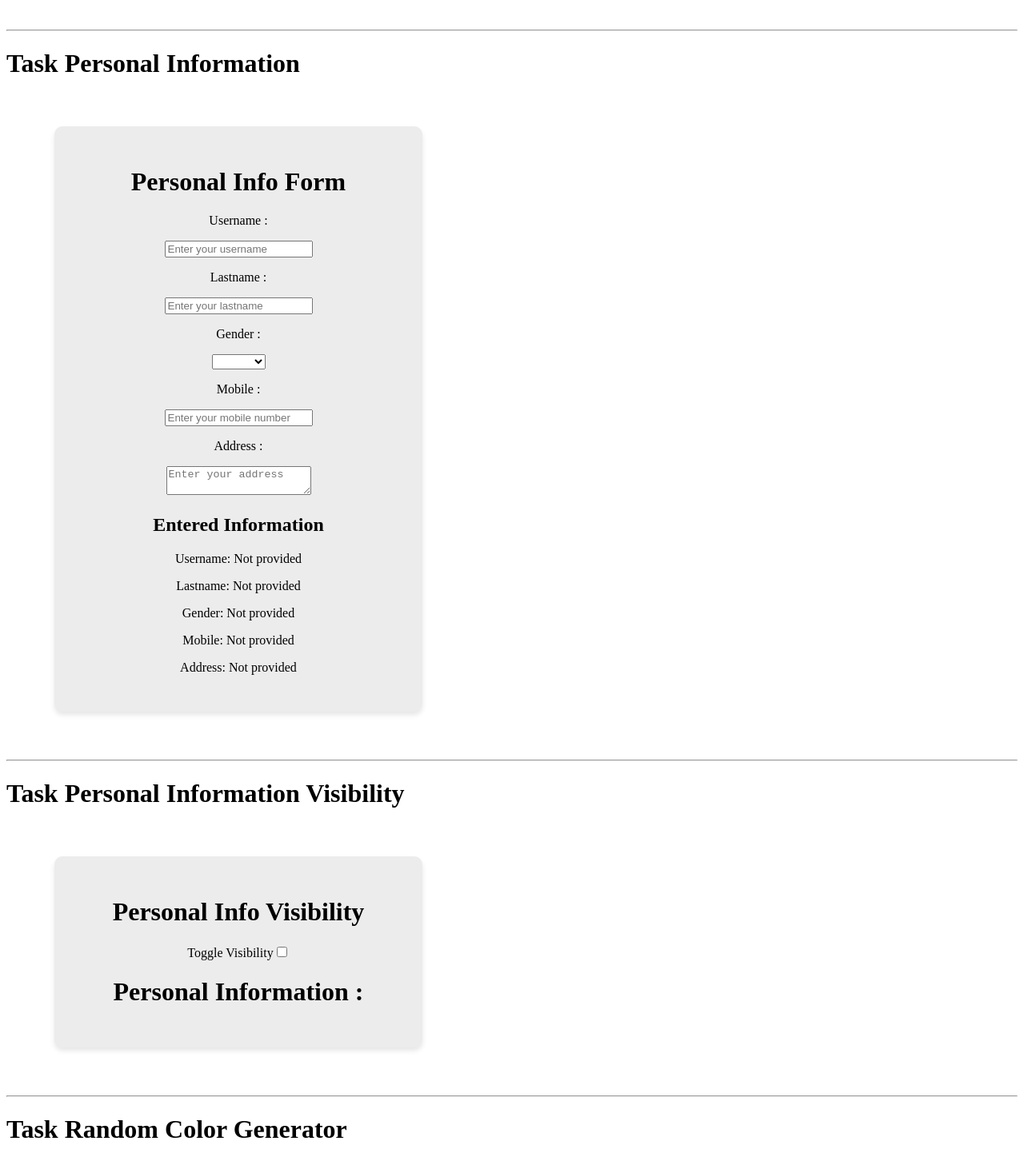
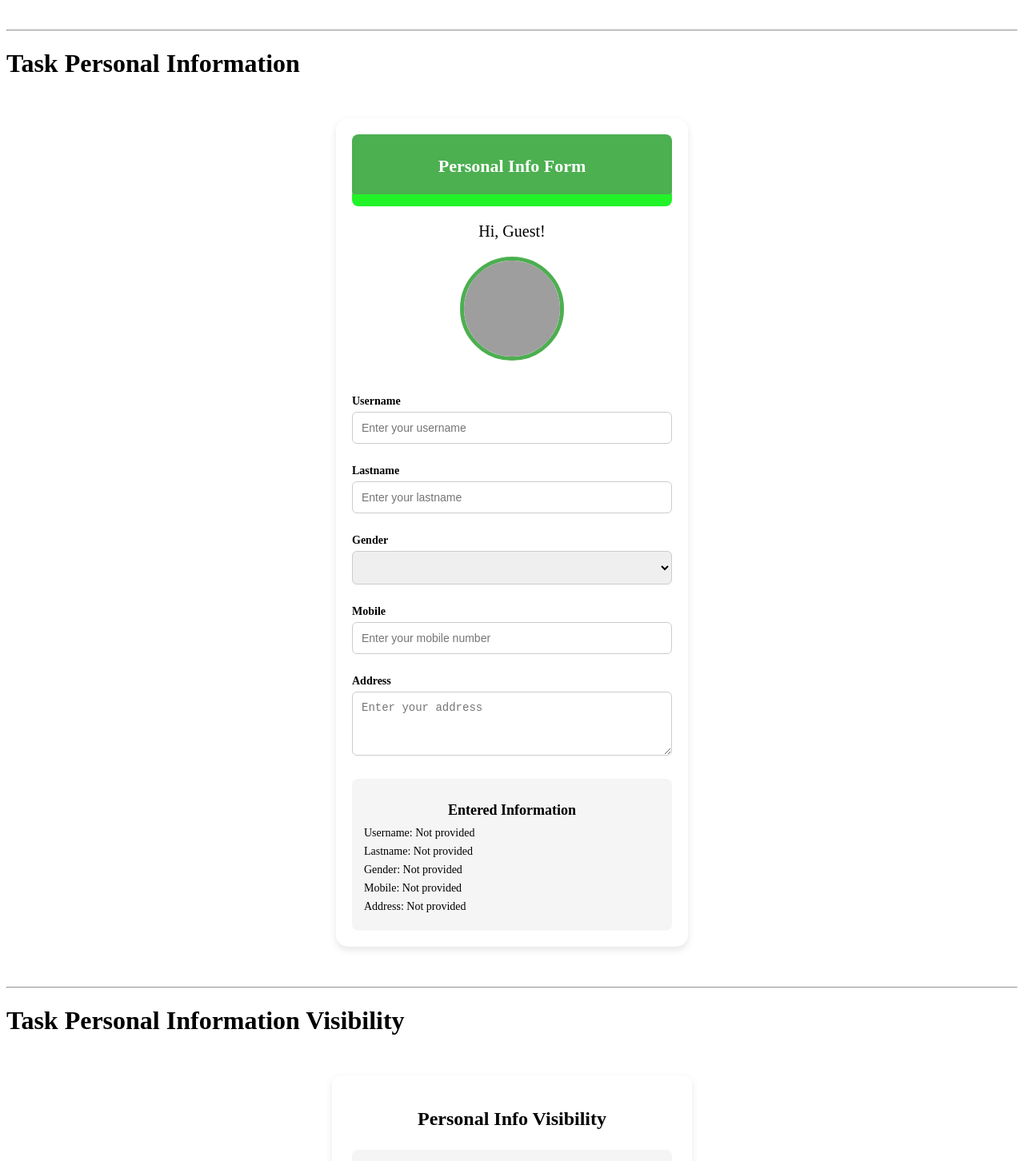
Before and after one commit to ArshBiG/Vue2-Project, a Vue app: page / in a window 1280 px wide. Shown: the part 1330-2782 px from the top of the page at 80% size. Built offline with nearby package versions, Linux system fonts and the light colour scheme; grey boxes are pictures that could not be loaded.

Commit message:
Add AgeCalculator component and update styles

```diff
--- a/src/App.vue
+++ b/src/App.vue
@@ -1,9 +1,11 @@
 <script>
+
 import MiniProject from './components/miniProject.vue';
 import QueueCounter from './components/QueueCounter.vue';
 import PersonalInfoForm from './components/PersonalInfoForm.vue';
 import PersonalInfoVisibility from './components/PersonalInfoVisibility.vue';
 import RandomColor from './components/randomColor.vue';
+import AgeCalculator from './components/AgeCalculator.vue';
 
 export default {
   components: {
@@ -12,6 +14,7 @@ export default {
     PersonalInfoForm,
     PersonalInfoVisibility,
     RandomColor,
+    AgeCalculator,
   }
 }
 
@@ -50,6 +53,13 @@ export default {
       <randomColor />
     </div>
 
+    <hr>
+    <div>
+      <h1>Task Age Calculator</h1>
+      <AgeCalculator />
+    </div>
+
+
 
   </div>
 </template>
--- /dev/null
+++ b/src/components/AgeCalculator.vue
@@ -0,0 +1,193 @@
+<script>
+
+    export default {
+        data() {
+            return{
+                age: null,
+                calculatedAge: null
+            }
+        },
+
+        methods: {
+            calculateAge() {
+                this.calculatedAge = this.age;
+            }
+        },
+
+        computed: {
+            ageInDays() {
+                if (this.calculatedAge !== null) {
+                    return this.calculatedAge * 365;
+                }
+                return null;
+            },
+            ageInMonths() {
+                if (this.calculatedAge !== null) {
+                    return this.calculatedAge * 12;
+                }
+                return null;
+            },
+            ageInHours() {
+                if (this.calculatedAge !== null) {
+                    return this.calculatedAge * 365 * 24;
+                }
+                return null;
+            },
+        }
+    }
+</script>
+
+<template>
+    <div class="box" >
+        <div class="box__content" >
+            <h1>Age Calculator</h1>
+            <input
+                v-model.number="age"
+                type="number"
+                placeholder="Enter your age in years"
+                />
+                <div class="age-results" v-if="calculatedAge !== null">
+
+                <div class="result">
+                    <span class="result__value">{{ ageInMonths }}</span>
+                    <span class="result__label">Months</span>
+                </div>
+
+                <div class="result">
+                    <span class="result__value">{{ ageInDays }}</span>
+                    <span class="result__label">Days</span>
+                </div>
+
+                <div class="result">
+                    <span class="result__value">{{ ageInHours }}</span>
+                    <span class="result__label">Hours</span>
+                </div>
+            </div>
+            <div class="age-placeholder" v-else>
+                <p>Please enter your age to see the calculations.</p>
+            </div>
+            <button @click="calculateAge">
+                Calculate
+            </button>
+        </div>
+    </div>
+</template>
+
+
+<style lang="scss" scoped>
+
+.box {
+    width: 400px;
+    max-width: 90%;
+    margin: 60px auto;
+    padding: 35px;
+    background-color: #ffffff;
+    border-radius: 16px;
+    box-shadow: 0 8px 25px rgba(0, 0, 0, 0.08);
+
+    &__content {
+        display: flex;
+        flex-direction: column;
+        align-items: center;
+
+        h1 {
+            margin: 0;
+            font-size: 28px;
+            color: #222;
+        }
+
+        input {
+            width: 100%;
+            box-sizing: border-box;
+            margin-top: 25px;
+            padding: 12px 15px;
+            border: 1px solid #dcdcdc;
+            border-radius: 8px;
+            outline: none;
+            font-size: 15px;
+            transition: 0.2s;
+
+            &:focus {
+                border-color: #777;
+                box-shadow: 0 0 0 3px rgba(0, 0, 0, 0.05);
+            }
+
+            &::placeholder {
+                color: #999;
+            }
+        }
+
+        button {
+            width: 100%;
+            margin-top: 12px;
+            padding: 12px;
+            border: none;
+            border-radius: 8px;
+            background-color: #222;
+            color: #fff;
+            font-size: 15px;
+            cursor: pointer;
+            transition: 0.2s;
+
+            &:hover {
+                background-color: #444;
+            }
+
+            &:active {
+                transform: scale(0.98);
+            }
+        }
+    }
+}
+
+.age-results {
+    display: flex;
+    gap: 12px;
+    width: 100%;
+    margin-top: 25px;
+
+    .result {
+        flex: 1;
+        padding: 16px 8px;
+        background-color: #f7f7f7;
+        border: 1px solid #eeeeee;
+        border-radius: 10px;
+        text-align: center;
+
+        &:hover {
+            background-color: #f2f2f2;
+        }
+
+        &__value {
+            display: block;
+            font-size: 21px;
+            font-weight: bold;
+            color: #222;
+        }
+
+        &__label {
+            display: block;
+            margin-top: 6px;
+            font-size: 13px;
+            color: #777;
+        }
+    }
+}
+
+.age-placeholder {
+    width: 100%;
+    box-sizing: border-box;
+    margin-top: 25px;
+    padding: 15px;
+    background-color: #f7f7f7;
+    border-radius: 10px;
+    color: #777;
+    font-size: 14px;
+    text-align: center;
+
+    p {
+        margin: 0;
+    }
+}
+
+</style>
--- a/src/components/PersonalInfoForm.vue
+++ b/src/components/PersonalInfoForm.vue
@@ -1,7 +1,7 @@
 <script>
 export default {
   data() {
-        return{
+    return {
       username: "",
       lastname: "",
       gender: "",
@@ -10,31 +10,77 @@ export default {
     }
   },
 }
+</script>
+<template>
+  <div class="card">
 
-</script>
+    <div class="box">
+      <h1>Personal Info Form</h1>
+    </div>
 
+    <div class="box--two"></div>
 
-<template>
-    <div class="personal" >
-        <h1>Personal Info Form</h1>
-        <div>
-            <p>Username :</p>
-            <input v-model="username" type="text" placeholder="Enter your username">
-            <p>Lastname :</p>
-            <input v-model="lastname" type="text" placeholder="Enter your lastname">
-            <p>Gender :</p>
+    <div class="greeting">
+      Hi, {{ username || 'Guest' }}!
+    </div>
+
+    <div class="avatar">
+      <img
+        src="https://gravatar.com/avatar/4002995cbc8ab6fb9cae2fd9927cc066?s=400&d=robohash&r=x"
+        alt="Profile Image"
+      >
+    </div>
+
+    <div class="form">
+
+      <div class="form__group">
+        <p>Username</p>
+        <input
+          v-model="username"
+          type="text"
+          placeholder="Enter your username"
+        >
+      </div>
+
+      <div class="form__group">
+        <p>Lastname</p>
+        <input
+          v-model="lastname"
+          type="text"
+          placeholder="Enter your lastname"
+        >
+      </div>
+
+      <div class="form__group">
+        <p>Gender</p>
         <select v-model="gender">
           <option value="male">Male</option>
           <option value="female">Female</option>
         </select>
-            <p>Mobile :</p>
-            <input v-model="mobile" type="text" placeholder="Enter your mobile number">
-            <p>Address :</p>
-            <textarea v-model="address" placeholder="Enter your address"></textarea>
       </div>
 
-        <div>
+      <div class="form__group">
+        <p>Mobile</p>
+        <input
+          v-model="mobile"
+          type="text"
+          placeholder="Enter your mobile number"
+        >
+      </div>
+
+      <div class="form__group">
+        <p>Address</p>
+        <textarea
+          v-model="address"
+          placeholder="Enter your address"
+        ></textarea>
+      </div>
+
+    </div>
+
+    <div class="information">
       <h2>Entered Information</h2>
+
       <p>Username: {{ username || 'Not provided' }}</p>
       <p>Lastname: {{ lastname || 'Not provided' }}</p>
       <p>Gender: {{ gender || 'Not provided' }}</p>
@@ -45,20 +91,113 @@ export default {
   </div>
 </template>
 
-<style>
+<style lang="scss" scoped>
 
+.card {
+  width: 400px;
+  margin: 50px auto;
+  padding: 20px;
+  background: white;
+  border-radius: 15px;
+  box-shadow: 0 4px 10px rgba(0, 0, 0, 0.1);
+  text-align: center;
 
+  .box {
+    height: 80px;
+    display: flex;
+    align-items: center;
+    justify-content: center;
+    background: #4CAF50;
+    border-radius: 8px;
+    color: white;
 
-.personal {
-    text-align: center;
-    margin-top: 50px;
-    background-color: #ececec;
-    padding: 30px;
-    margin: 60px;
-    border-radius: 10px;
-    box-shadow: 0 4px 6px rgba(0, 0, 0, 0.1);
-    width: 400px;
+    h1 {
+      font-size: 22px;
+    }
   }
 
+  .box--two {
+    height: 15px;
+    margin-top: -5px;
+    background: #21f328;
+    border-radius: 0 0 8px 8px;
+  }
+
+  .greeting {
+    margin: 20px 0;
+    font-size: 20px;
+  }
+
+  .avatar {
+    margin-bottom: 25px;
+
+    img {
+      width: 120px;
+      height: 120px;
+      border-radius: 50%;
+      border: 5px solid #4CAF50;
+      transition: 0.3s ease;
+
+      &:hover {
+        box-shadow: 0 0 10px 2px rgba(76, 175, 80, 0.4);
+      }
+    }
+  }
+
+  .form {
+    display: flex;
+    flex-direction: column;
+    gap: 12px;
+    text-align: left;
+
+    .form__group {
+      p {
+        margin-bottom: 5px;
+        font-size: 14px;
+        font-weight: bold;
+      }
+
+      input,
+      select,
+      textarea {
+        width: 100%;
+        padding: 11px;
+        box-sizing: border-box;
+        border: 1px solid #ccc;
+        border-radius: 6px;
+        font-size: 14px;
+        transition: 0.3s ease;
+
+        &:focus {
+          border-color: #4CAF50;
+          box-shadow: 0 0 5px rgba(76, 175, 80, 0.3);
+        }
+      }
+
+      textarea {
+        height: 80px;
+      }
+    }
+  }
+
+  .information {
+    margin-top: 25px;
+    padding: 15px;
+    background: #f5f5f5;
+    border-radius: 8px;
+    text-align: left;
+
+    h2 {
+      margin-bottom: 10px;
+      font-size: 18px;
+      text-align: center;
+    }
+
+    p {
+      margin: 7px 0;
+      font-size: 14px;
+    }
+  }
+}
 
 </style>
--- a/src/components/PersonalInfoVisibility.vue
+++ b/src/components/PersonalInfoVisibility.vue
@@ -2,29 +2,119 @@
 
 export default {
   data() {
-        return{
+    return {
       isLoggedin: false,
     }
-    }}
+  }
+}
 
 </script>
 
 <template>
   <div class="personal">
+
     <h1>Personal Info Visibility</h1>
-        <div>
+
+    <div class="toggle">
       <label>Toggle Visibility</label>
-            <input type="checkbox" v-model="isLoggedin">
-            <h1>Personal Information :</h1>
-            <div v-show="isLoggedin">
-                <p>username: john</p>
-                <p>lastName: doe</p>
+
+      <input
+        type="checkbox"
+        v-model="isLoggedin"
+      >
     </div>
-            <div v-if="isLoggedin" >
-                <p>email: john.doe@example.com</p>
-                <p>phone: 123-456-7890</p>
-                <p>address: 123 Main St, Anytown, USA</p>
+
+    <div class="information">
+
+      <h2>Personal Information</h2>
+
+      <div v-show="isLoggedin" class="info-box">
+        <p>Username: john</p>
+        <p>Last Name: doe</p>
       </div>
+
+      <div v-if="isLoggedin" class="info-box">
+        <p>Email: john.doe@example.com</p>
+        <p>Phone: 123-456-7890</p>
+        <p>Address: 123 Main St, Anytown, USA</p>
       </div>
+
+      <p v-if="!isLoggedin" class="hidden-message">
+        Personal information is hidden.
+      </p>
+
+    </div>
+
   </div>
 </template>
+
+<style lang="scss" scoped>
+
+.personal {
+  width: 400px;
+  margin: 50px auto;
+  padding: 25px;
+  background-color: white;
+  border-radius: 12px;
+  box-shadow: 0 4px 10px rgba(0, 0, 0, 0.1);
+  text-align: center;
+
+  h1 {
+    margin-bottom: 25px;
+    font-size: 24px;
+  }
+
+  .toggle {
+    display: flex;
+    align-items: center;
+    justify-content: center;
+    gap: 10px;
+    padding: 12px;
+    background-color: #f5f5f5;
+    border-radius: 8px;
+    label {
+      font-size: 14px;
+    }
+
+    input {
+      width: 18px;
+      height: 18px;
+      cursor: pointer;
+    }
+  }
+
+  .information {
+    margin-top: 25px;
+    padding: 15px;
+    background-color: #f9f9f9;
+    border-radius: 8px;
+    text-align: left;
+
+    h2 {
+      margin-bottom: 15px;
+      font-size: 18px;
+      text-align: center;
+    }
+
+    .info-box {
+      padding: 10px;
+      background-color: white;
+      border: 1px solid #ddd;
+      border-radius: 6px;
+
+      p {
+        margin: 7px 0;
+        font-size: 14px;
+      }
+    }
+
+    .hidden-message {
+      padding: 10px;
+      color: #777;
+      text-align: center;
+      font-size: 14px;
+    }
+  }
+}
+
+</style>
--- a/src/components/QueueCounter.vue
+++ b/src/components/QueueCounter.vue
@@ -61,7 +61,7 @@ $border: #0e0e0f;
     margin-top: 50px;
     background-color: $primary;
     padding: 30px;
-    margin: 60px;
+    margin: 60px auto ;
     border-radius: 10px;
     box-shadow: 0 4px 6px rgba(0, 0, 0, 0.1);
     width: 400px;
--- a/src/components/randomColor.vue
+++ b/src/components/randomColor.vue
@@ -10,66 +10,143 @@ export default {
   methods: {
     // Create Random Color
     genereteColor() {
-            const randomColor = Math.floor(Math.random() * 16777215).toString(16).padStart(6, '0');
-            this.colors.push(`#${randomColor}`);
+      const randomColor = Math.floor(Math.random() * 16777215)
+        .toString(16)
+        .padStart(6, '0')
+
+      this.colors.push(`#${randomColor}`)
     },
+
     // Copy Color to Clipboard
     copyColor(color) {
       navigator.clipboard.writeText(color)
-          alert(`Copied ${color} to clipboard!`);
-        },
-
+      alert(`Copied ${color} to clipboard!`)
     }
   }
-
+}
 </script>
 
 <template>
-    <div class="personal" >
+  <div class="personal">
+
     <h1>Random Color Generator</h1>
-        <div>
+
     <!-- Generate Random Color -->
-            <button class="btn"  @click="genereteColor">Generate Random Color</button>
-            <div class="color-List" v-for="(color, index) in colors" :key="index" :style="{ backgroundColor: color}">
-                {{ color }}
+    <button
+      class="btn"
+      @click="genereteColor"
+    >
+      Generate Random Color
+    </button>
+
+    <div class="colors">
+
+      <div
+        v-for="(color, index) in colors"
+        :key="index"
+        class="color-list"
+        :style="{ backgroundColor: color }"
+      >
+        <div class="color__info">
+          <span>{{ color }}</span>
+
           <!-- Copy Color to Clipboard -->
-                <button class="btn__copy" @click="copyColor(color)" >
+          <button
+            class="btn__copy"
+            @click="copyColor(color)"
+          >
             📋
           </button>
         </div>
       </div>
+
+    </div>
+
   </div>
 </template>
 
-<style lang="scss" scoped >
+<style lang="scss" scoped>
+
 .personal {
+  width: 400px;
+  margin: 50px auto;
+  padding: 25px;
+  background-color: white;
+  border-radius: 10px;
+  box-shadow: 0 4px 10px rgba(0, 0, 0, 0.1);
+  text-align: center;
+
+  h1 {
+    font-size: 24px;
+    margin-bottom: 20px;
+  }
+
   .btn {
-            margin: 10px;
     padding: 10px 20px;
+
     font-size: 16px;
     cursor: pointer;
     background-color: #4CAF50;
     color: white;
     border: none;
     border-radius: 5px;
+    transition: 0.3s ease;
+
+    &:hover {
+      background-color: #3a813d;
     }
+  }
+
+  .colors {
+    display: flex;
+    flex-wrap: wrap;
+    gap: 10px;
+
+    margin-top: 15px;
+  }
+
+  .color-list {
+    width: 100px;
+    height: 80px;
+    margin: 5px auto ;
+    display: flex;
+    justify-content: center;
+    align-items: center;
+    border-radius: 5px;
+    cursor: pointer;
+    transition: 0.3s ease;
+
+    &:hover {
+      box-shadow: 0 3px 8px rgba(0, 0, 0, 0.2);
+      .color__info {
+        display: flex;
+      }
+    }
+
+    .color__info {
+      display: none;
+      align-items: center;
+      gap: 5px;
+      padding: 5px;
+      background-color: white;
+      color: black;
+      border-radius: 5px;
+    }
+
     .btn__copy {
-            display: flex;
-            justify-content: space-between;
-            padding: 5px 10px;
+      padding: 5px;
       font-size: 14px;
       cursor: pointer;
-            // background-color: #2196F3;
-            color: white;
-            border:1px solid black;
+      background-color: white;
+      color: black;
+      border: 1px solid #ccc;
       border-radius: 5px;
-            }
-        .color-List {
-            display: flex;
-            justify-content: space-between;
-            align-items: center;
-            border-radius: 5px;
-            padding: 10px;
+
+      &:hover {
+        background-color: #eeeeee;
       }
     }
+  }
+}
+
 </style>
```
Lines whose indentation alone changed are shown as unchanged.
